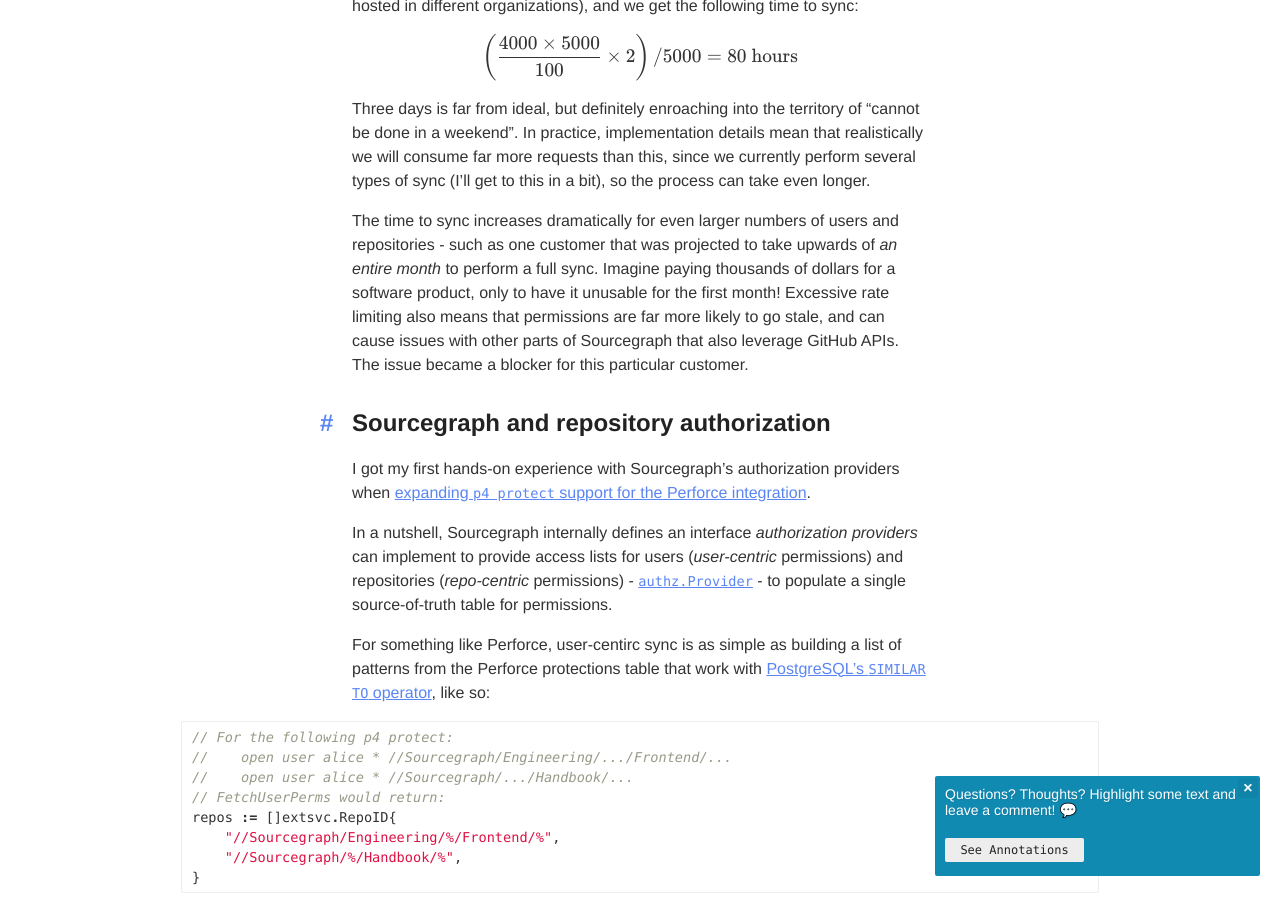
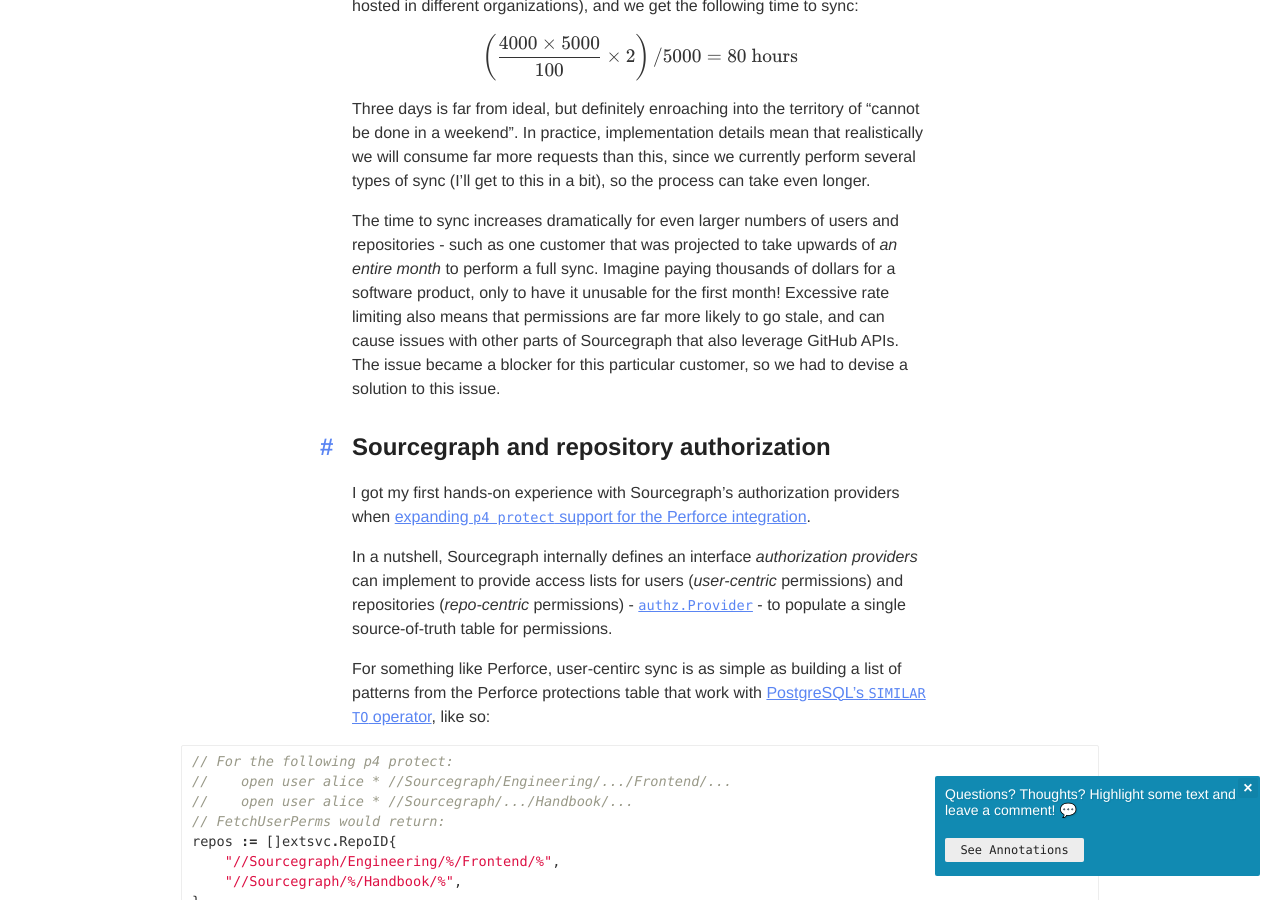
Before and after one commit to bobheadxi/bobheadxi.github.io, a Jekyll site: the page built from content/_posts/2021-10-8-mirroring-github-permissions-at-scale.md, in a window 1280 px wide and 900 px high, scrolled down 1185 px. Built offline with Jekyll 4.4.1, drawn with Linux system fonts in a browser that asks for light colours; nearby versions of some CDN libraries; emoji names are drawn with the system emoji font; a style sheet for code colours, icons or effects is not loaded.

Commit message:
complete sentence

```diff
--- a/content/_posts/2021-10-8-mirroring-github-permissions-at-scale.md
+++ b/content/_posts/2021-10-8-mirroring-github-permissions-at-scale.md
@@ -32,7 +32,7 @@
 
 Three days is far from ideal, but definitely enroaching into the territory of "cannot be done in a weekend". In practice, implementation details mean that realistically we will consume far more requests than this, since we currently perform several types of sync (I'll get to this in a bit), so the process can take even longer.
 
-The time to sync increases dramatically for even larger numbers of users and repositories - such as one customer that was projected to take upwards of *an entire month* to perform a full sync. Imagine paying thousands of dollars for a software product, only to have it unusable for the first month! Excessive rate limiting also means that permissions are far more likely to go stale, and can cause issues with other parts of Sourcegraph that also leverage GitHub APIs. The issue became a blocker for this particular customer.
+The time to sync increases dramatically for even larger numbers of users and repositories - such as one customer that was projected to take upwards of *an entire month* to perform a full sync. Imagine paying thousands of dollars for a software product, only to have it unusable for the first month! Excessive rate limiting also means that permissions are far more likely to go stale, and can cause issues with other parts of Sourcegraph that also leverage GitHub APIs. The issue became a blocker for this particular customer, so we had to devise a solution to this issue.
 
 ## Sourcegraph and repository authorization
 
```
